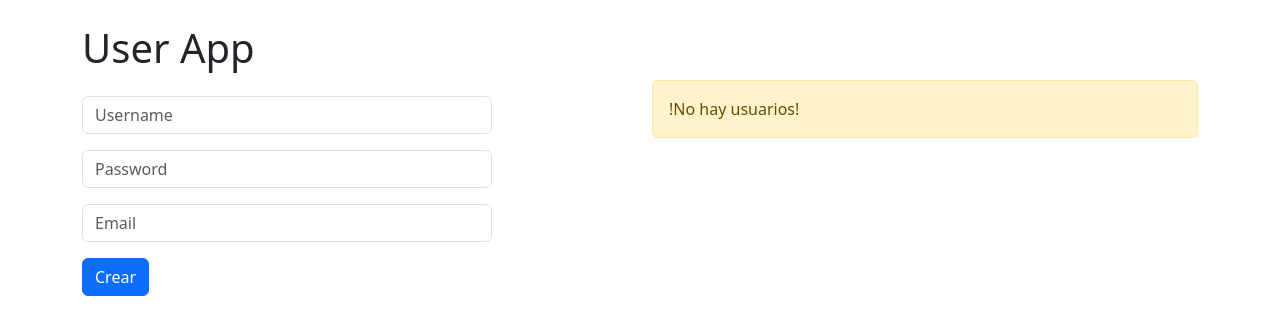
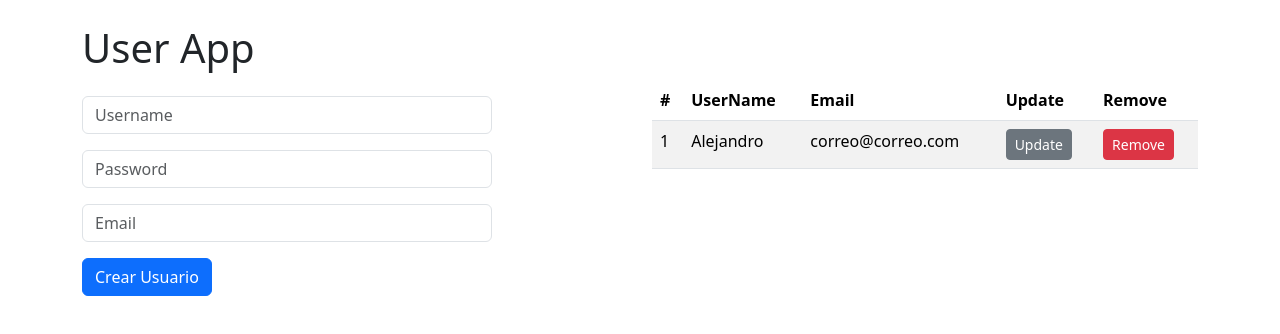
Before and after one commit to alejandro-coreno/CRUD_REACT, a React (Vite) app: page / in a window 1280 px wide. Shown: the top 334 px of the page. Built offline with nearby package versions, Linux system fonts and the light colour scheme.

Commit message:
Se agrega funcion para cerrar el formulario al editar

```diff
--- a/src/UsersApp.jsx
+++ b/src/UsersApp.jsx
@@ -5,16 +5,17 @@ import { usersReducer } from "./reducers/usersReducer";
 
 //<- Arreglo de usuarios ->
 const initialUsers = [
-    // {
-    //     id: 1,
-    //     username: 'Alejandro',
-    //     password: '12345',
-    //     email: 'correo@correo.com'
-    // }
+    {
+        id: 1,
+        username: 'Alejandro',
+        password: '12345',
+        email: 'correo@correo.com'
+    }
 ];
 
 // objeto para cada input inicializado
 const initialUserForm =  {
+    id: 0,
     username: '',
     password: '',
     email: ''
@@ -23,23 +24,32 @@ const initialUserForm =  {
 const UsersApp = () => {
 
     // manejamos el estado de la lista de usuarios con el useReducer
-    const [users, dispatch] = useReducer(usersReducer, initialUsers);
+    const [users, dispatch] = useReducer( usersReducer, initialUsers );
 
     // estado para actualizar los valores de cada usuario
     const [userSelected, setUserSelected] = useState(initialUserForm);
 
-    const [ id, setId ] = useState(1);
-
     //funcion para agregar un nuevo usuario a la lista, se recibe el user del form
     const handlerAddUser = ( user ) => {
-        //actualizamos el id para cada usuario
-        setId( id + 1);
 
-        // con el dispatch, servimos al funcion reductora el cual modificara el estado dependiendo de la accion;
-        // pasamos un nuevo objeto con el tipo de accion y el nuevo usuario
+        // validamos si no esta el usuario, y dependiendo de la accion cambiara el estado
+
+        let type;
+
+        if (user.id === 0) {
+
+            type = 'addUser'
+            // con el dispatch, servimos al funcion reductora el cual modificara el estado dependiendo de la accion;
+            // pasamos un nuevo objeto con el tipo de accion y el nuevo usuari
+        }
+
+        else {
+            type = 'updateUser'
+
+        }
         dispatch({
-            type: 'addUser',
-            payload: user, id
+            type,
+            payload: user
         });
     }
 
--- a/src/components/UserForm.jsx
+++ b/src/components/UserForm.jsx
@@ -5,7 +5,7 @@ export const UserForm = ({ handlerAddUser, initialUserForm, userSelected }) => {
     const [userForm, setUserForm] = useState( initialUserForm );
 
     // desestructuramos nuestros valores iniciales del estado del formulario
-    const { username, password, email } = userForm;
+    const { id, username, password, email } = userForm;
 
     const onInputChange = ({ target }) => {
 
@@ -28,7 +28,8 @@ export const UserForm = ({ handlerAddUser, initialUserForm, userSelected }) => {
 
        // guardar el nuevo usuario en el estado de la lista de usuarios;
         handlerAddUser( userForm );
-        // limpiamos nuestros estado del formulario;
+
+        // limpiamos nuestros estado del formulario al estado inicial;
         setUserForm( initialUserForm );
     }
 
@@ -65,7 +66,22 @@ export const UserForm = ({ handlerAddUser, initialUserForm, userSelected }) => {
                 onChange={ onInputChange }
             />
 
-            <button type="submit" className="btn btn-primary">Crear</button>
+            <input type="hidden" name="id" value={id} />
+
+            <button type="submit" className="btn btn-primary">{ id > 0 ? 'Editar Usuario' :  'Crear Usuario'}</button>
+
+            {/* Boton para cerrar formulario de editar */}
+
+            {
+                id > 0 &&
+                <button
+                    type="button"
+                    className="btn btn-warning text-white mx-2"
+                    onClick={ () => setUserForm( initialUserForm ) }
+                >
+                    Cerrar
+                </button>
+            }
         </form>
     );
 }
--- a/src/reducers/usersReducer.js
+++ b/src/reducers/usersReducer.js
@@ -12,13 +12,25 @@ export const usersReducer = (state = [], action) => {
                 ...state,
                 {
                     ...action.payload,
-                    id: action.id
+                    id: new Date().getTime()
                 }
             ];
         case 'removeUser':
 
             return  state.filter( user => user.id !== action.payload);
 
+        case 'updateUser':
+
+            return state.map( u => {
+                if (u.id === action.payload.id) {
+                    return {
+                        ...action.payload
+                    };
+                }
+
+                return u
+            })
+
         default:
             return state;
     }
```
